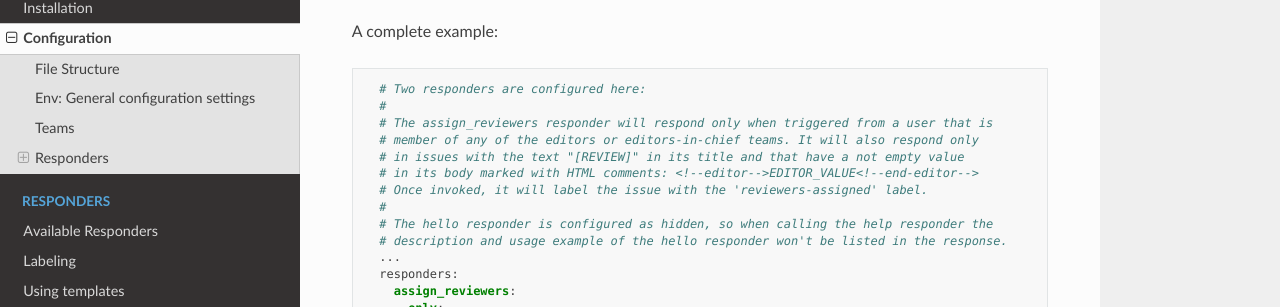
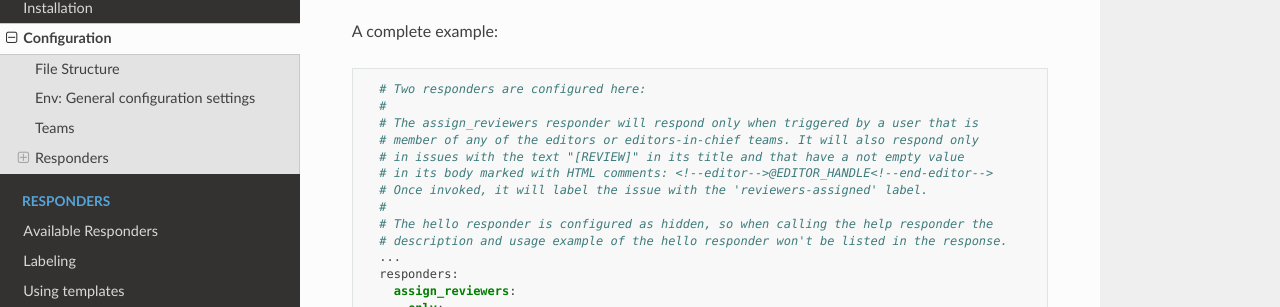
Before and after one commit to openjournals/buffy, a Sphinx documentation site: the page built from docs/configuration.md, in a window 1280 px wide and 900 px high, scrolled down 3988 px. Shown: the part 144-451 px from the top of the window. Built offline with Sphinx 7.4.7 and the Read the Docs theme 2.0.0, drawn with Linux system fonts in a browser that asks for light colours.

Commit message:
update doc

````diff
--- a/docs/configuration.md
+++ b/docs/configuration.md
@@ -194,10 +194,10 @@ A complete example:
 ```yaml
   # Two responders are configured here:
   #
-  # The assign_reviewers responder will respond only when triggered from a user that is
+  # The assign_reviewers responder will respond only when triggered by a user that is
   # member of any of the editors or editors-in-chief teams. It will also respond only
   # in issues with the text "[REVIEW]" in its title and that have a not empty value
-  # in its body marked with HTML comments: <!--editor-->EDITOR_VALUE<!--end-editor-->
+  # in its body marked with HTML comments: <!--editor-->@EDITOR_HANDLE<!--end-editor-->
   # Once invoked, it will label the issue with the 'reviewers-assigned' label.
   #
   # The hello responder is configured as hidden, so when calling the help responder the
````
